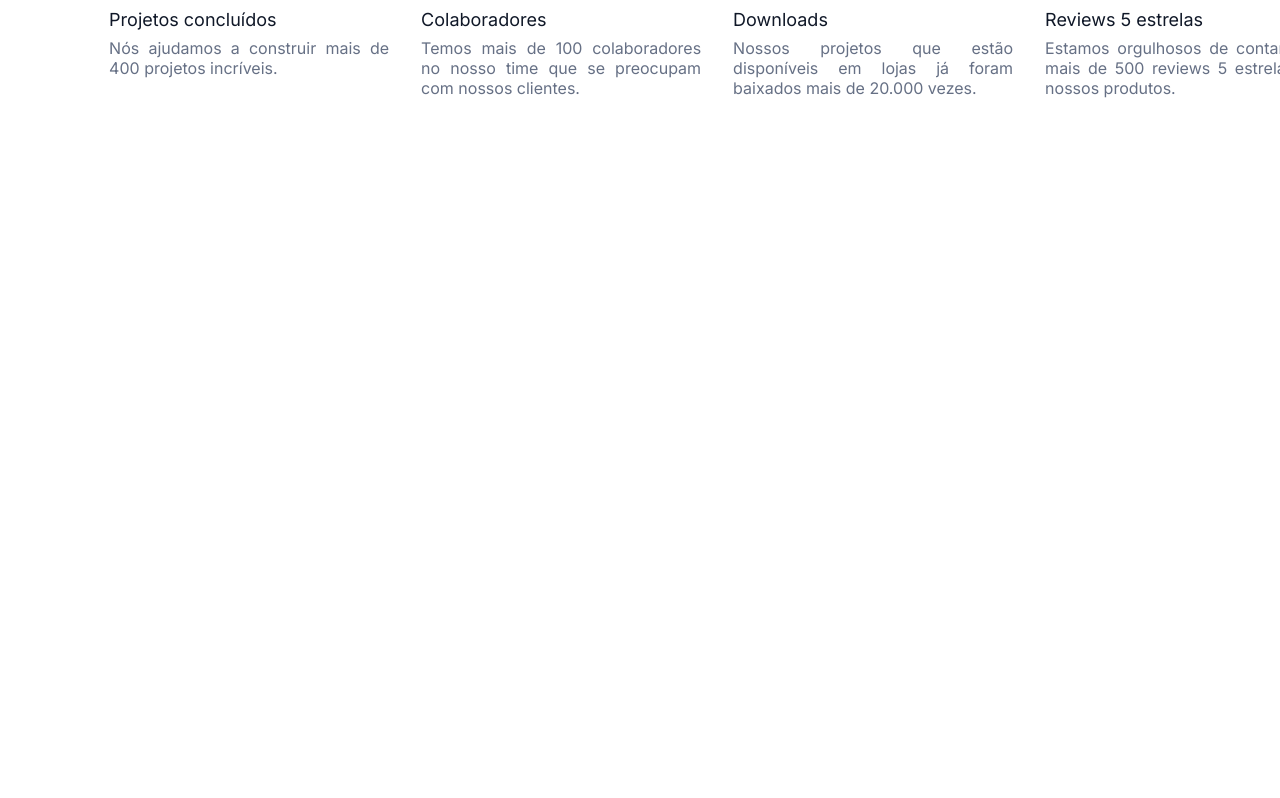
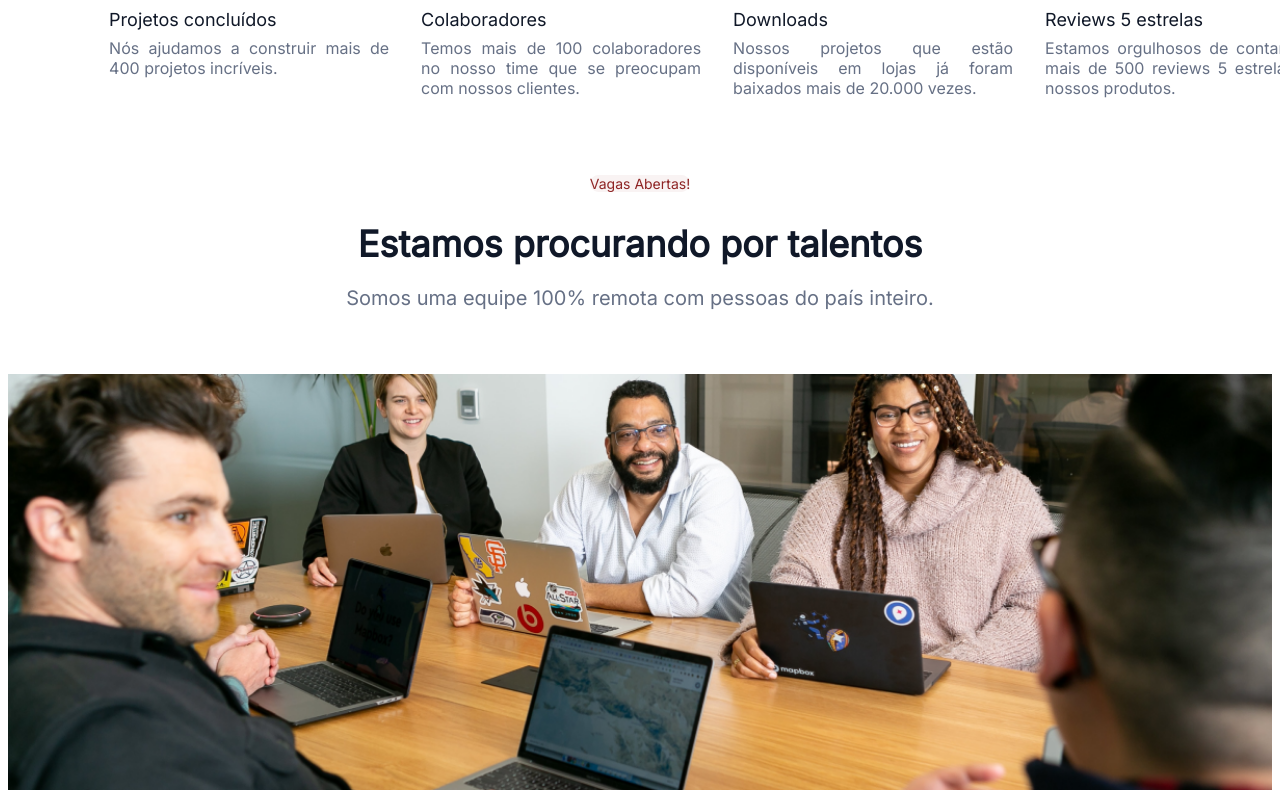
Before and after one commit to SadyBeca/pagina-de-cadastro-html-css, a plain HTML site: page index.html in a window 1280 px wide. Shown: the part 596-1394 px from the top of the page. Before the commit the page ends 800 px from the top, so only its background shows below. Drawn offline with Linux system fonts and the light colour scheme.

Commit message:
Dia 4 finalizado #7DaysOfCode

```diff
--- a/CSS/styles.css
+++ b/CSS/styles.css
@@ -5,6 +5,7 @@
    --primary-color: #667085;
    --secondary-color: #8E2424;
    --terciary-color: #101828;
+   --secondary-color-5: hsla(0, 60%, 35%, 0.05);
 
    --font-family: 'Inter', sans-serif;
 
@@ -16,6 +17,8 @@
    --font-size3: 1.25rem;
    --font-size4: 3.75rem;
    --font-size5: 1.125rem;
+   --font-size6: 0.875rem;
+   --font-size7: 2.25rem;
 }
 
 .body {
@@ -98,7 +101,8 @@
     display: flex;
     justify-content: space-between;
     padding: 0 8% 5%;
-    gap: 32px;
+    gap: 2rem;
+    font-family: var(--font-family);
     /* border: solid red; */
 }
 
@@ -108,7 +112,7 @@
 }
 
 .metricas__titulo {
-    font-family: var(--font-family);
+    /* font-family: var(--font-family); */
     color: var(--secondary-color);
     font-size: var(--font-size4);
     /* border: solid red; */
@@ -116,7 +120,7 @@
 }
 
 .metricas__subtitulo {
-    font-family: var(--font-family);
+    /* font-family: var(--font-family); */
     color: var(--terciary-color);
     font-weight: var(--font-weight1);
     font-size: var(--font-size5);
@@ -126,7 +130,7 @@
 }
 
 .metricas__paragrafo {
-   font-family: var(--font-family);
+   /* font-family: var(--font-family); */
    font-size: var(--font-size1);
    color: var(--primary-color);
    text-align: justify;
@@ -134,3 +138,37 @@
    width: 17.5rem;
    margin: 0.5rem 0 0;
 }
+
+.vagas{
+    font-family: var(--font-family);
+    display: flex;
+    flex-direction: column;
+    justify-content: center;
+}
+
+.vagas__titulo {
+    color: var(--secondary-color);
+    font-size: var(--font-size6);
+    font-weight: var(--font-weight1);
+    display: flex;
+    align-self: center;
+    background-color: var(--secondary-color-5);
+    border-radius: 1rem;
+}
+
+.vagas__subtitlo {
+    display: flex;
+    align-self: center;
+    color: var(--terciary-color);
+    font-weight: var(--font-weight2);
+    font-size: var(--font-size7);
+    margin: 1rem 0 0;
+}
+
+.vagas__paragrafo {
+    display: flex;
+    align-self: center;
+    color: var(--primary-color);
+    font-size: var(--font-size3);
+    margin: 1.25rem 0 4rem;
+}
--- a/index.html
+++ b/index.html
@@ -49,6 +49,14 @@
         <div class="metricas__paragrafo">Estamos orgulhosos de contar com mais de 500 reviews 5 estrelas em nossos produtos.</div>
       </section>
     </section>
+    <section>
+      <section class="vagas">
+         <h1 class="vagas__titulo">Vagas Abertas!</h1>
+         <h2 class="vagas__subtitlo">Estamos procurando por talentos</h2>
+         <p class="vagas__paragrafo">Somos uma equipe 100% remota com pessoas do país inteiro.</p>
+         <img src="assets/Imageimg-7days-of-code.png">
+      </section>
+    </section>
   </main>
   <footer></footer>
 </body>
```
